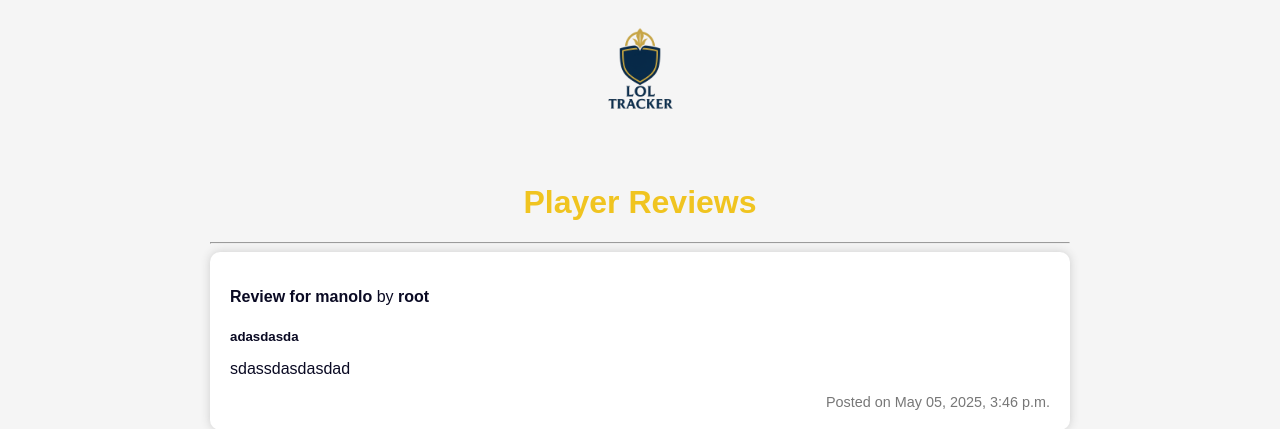
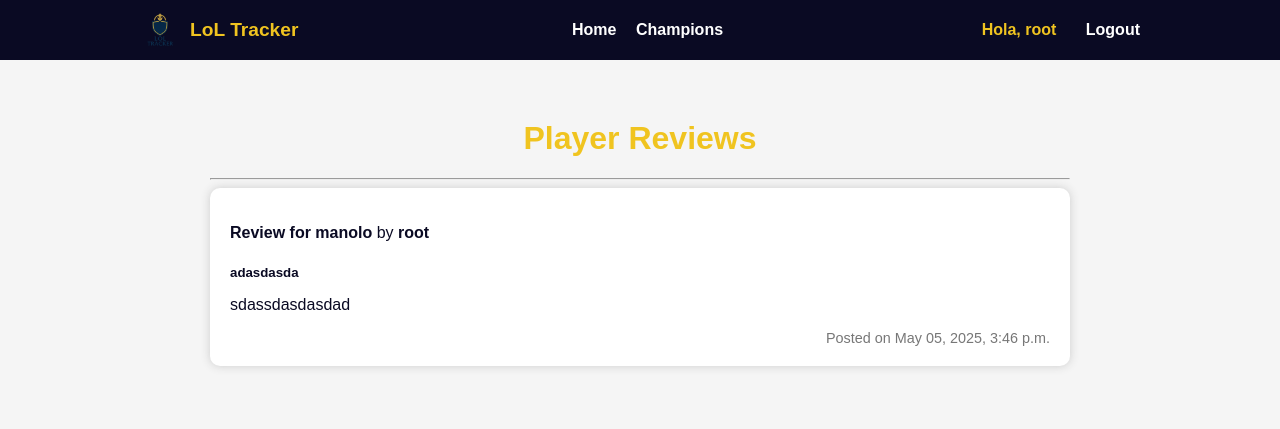
Before and after one commit to dresa04/Projecte_web, a Django app: page / in a window 1280 px wide. Shown: the top 429 px of the page. After the commit the page ends 368 px from the top, so only its background shows below. Run offline with Django 5.2, Linux system fonts and the light colour scheme; a user stored in the database is signed in; data comes from the database, SQL or seed files in the repository.

Commit message:
feat(navbar): implement custom navigation bar and enhance champion list layout

```diff
--- a/lol_app/static/style.css
+++ b/lol_app/static/style.css
@@ -92,3 +92,77 @@ button:hover {
     margin-top: 10px;
     text-align: right;
 }
+
+.champion-list {
+    display: grid;
+    grid-template-columns: repeat(auto-fill, minmax(180px, 1fr));
+    gap: 20px;
+    margin-top: 20px;
+}
+
+.champion-card {
+    background-color: #ffffff;
+    border-radius: 10px;
+    padding: 10px;
+    box-shadow: 0 0 10px #ccc;
+    text-align: center;
+    transition: transform 0.2s;
+}
+
+.champion-card:hover {
+    transform: scale(1.05);
+}
+
+.champion-image {
+    width: 100%;
+    border-radius: 8px;
+    margin-bottom: 10px;
+}
+
+.navbar {
+    background-color: #0a0a23;
+    padding: 10px 20px;
+    display: flex;
+    justify-content: center;
+    color: #ffffff;
+}
+
+.nav-container {
+    width: 100%;
+    max-width: 1000px;
+    display: flex;
+    align-items: center;
+    justify-content: space-between;
+}
+
+.nav-logo {
+    font-weight: bold;
+    font-size: 1.2rem;
+    display: flex;
+    align-items: center;
+    color: #f0c420;
+    text-decoration: none;
+}
+
+.nav-logo img {
+    margin-right: 10px;
+}
+
+.nav-center a,
+.nav-right a {
+    margin-left: 15px;
+    color: #ffffff;
+    text-decoration: none;
+    font-weight: bold;
+}
+
+.nav-center a:hover,
+.nav-right a:hover {
+    color: #f0c420;
+}
+
+.nav-user {
+    margin-right: 10px;
+    font-weight: bold;
+    color: #f0c420;
+}
--- a/lol_app/templates/base.html
+++ b/lol_app/templates/base.html
@@ -9,13 +9,37 @@
     <link rel="icon" type="image/png" href="{% static 'img/logo.png' %}">
 </head>
 <body>
-    <header style="text-align: center; margin-top: 20px;">
-        <img src="{% static 'img/logo.png' %}" alt="LoL Tracker Logo" width="100" height="100">
-    </header>
 
+    <!-- Barra de navegación personalizada -->
+    <nav class="navbar">
+        <div class="nav-container">
+            <div class="nav-left">
+                <a href="{% url 'home' %}" class="nav-logo">
+                    <img src="{% static 'img/logo.png' %}" alt="Logo" width="40" height="40">
+                    LoL Tracker
+                </a>
+            </div>
+            <div class="nav-center">
+                <a href="{% url 'home' %}">Home</a>
+                <a href="{% url 'champion_list' %}">Champions</a>
+            </div>
+            <div class="nav-right">
+                {% if user.is_authenticated %}
+                    <span class="nav-user">Hola, {{ user.username }}</span>
+                    <a href="{% url 'logout' %}">Logout</a>
+                {% else %}
+                    <a href="{% url 'login' %}">Login</a>
+                    <a href="{% url 'register' %}">Register</a>
+                {% endif %}
+            </div>
+        </div>
+    </nav>
+
+    <!-- Contenido principal -->
     <div class="container">
         {% block content %}
         {% endblock %}
     </div>
+
 </body>
 </html>
```
Also changed, not shown: lol_app/templates/champion_list.html (+15 -18 lines).
